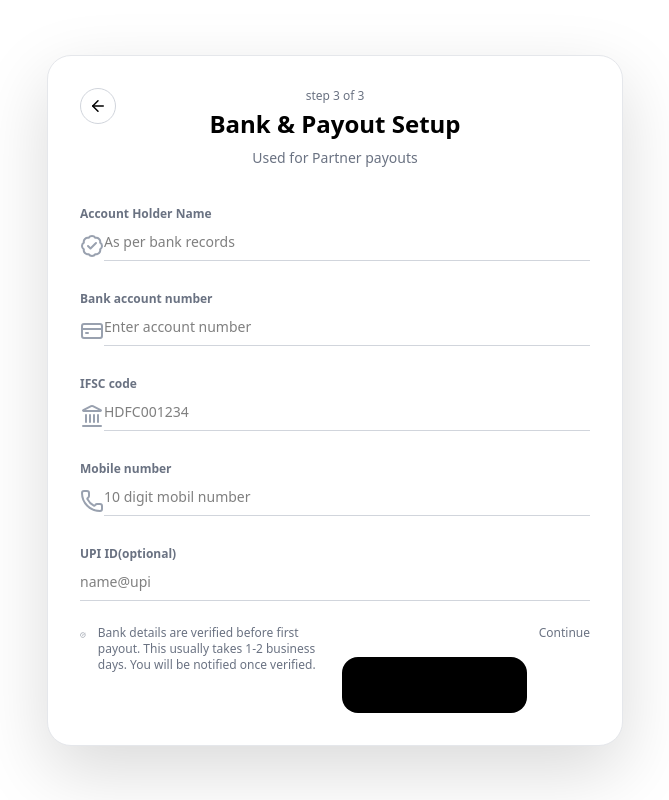
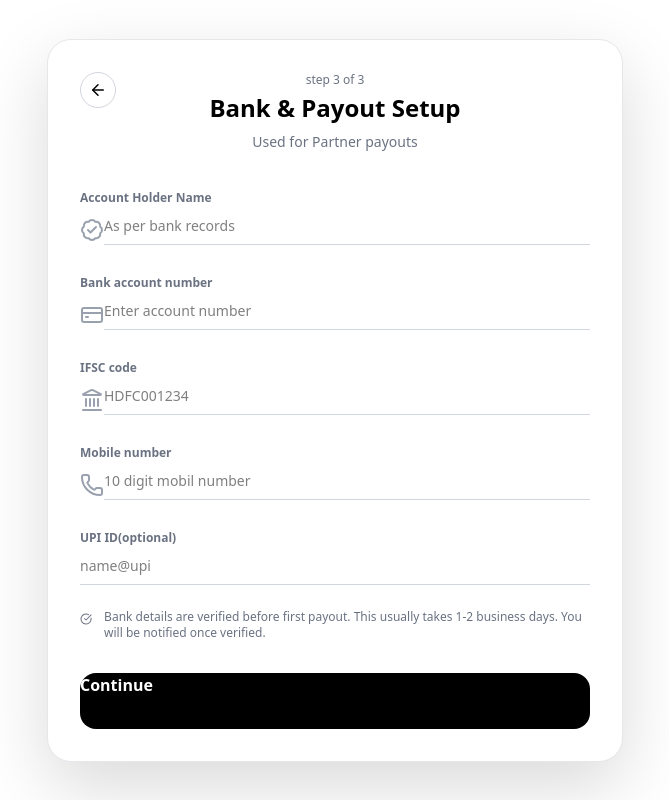
Before and after one commit to Akshavahora/ridex, a Next.js app: page /partner/onboarding/bank in a window 1280 px wide. Shown: the whole page, without its empty margins (305-974 px from the left). Built offline with nearby package versions, Linux system fonts and the light colour scheme; no server answers.

Commit message:
Added state Management using useState

```diff
--- a/src/app/partner/onboarding/bank/page.tsx
+++ b/src/app/partner/onboarding/bank/page.tsx
@@ -1,11 +1,45 @@
 'use client'
-import React from 'react'
+import axios from 'axios'
+import React, { useState } from 'react'
 import { motion } from 'motion/react'
-import { ArrowLeft, Badge, BadgeCheck, CheckCircle, CreditCard, Landmark, Phone } from 'lucide-react'
+import { ArrowLeft, Badge, BadgeCheck, CheckCircle, CircleDashed, CreditCard, Landmark, Phone } from 'lucide-react'
 import { useRouter } from 'next/navigation'
+
+const IFSC_REGEX = /^[A-Z]{4}0[A-Z0-9]{6}$/
+
 
 function page() {
     const router=useRouter()
+    const [accountHolder, setAccountHolder] = useState("")
+    const [accountNumber, setAccountNumber] = useState("")
+    const [ifsc, setIfsc] = useState("")
+    const [upi, setupi] = useState("")
+    const [mobileNumber, setMobileNumber] = useState("")
+    const [loading, setLoading] = useState(false)
+    const [error, setError] = useState("")
+
+    const handleBank=async()=>{
+        setLoading(true)
+        setError("")
+        try{
+            const {data}=await axios.post("/api/partner/onboarding/bank",{
+                accountHolder,
+                accountNumber,
+                ifsc,
+                upi,
+                mobileNumber
+            })
+            console.log(data)
+            setLoading(false)
+        }catch(error:any){
+            setError(error?.response?.data?.message ?? "Something went wrong")
+            console.error(error)
+            setLoading(false)
+        }
+    }
+
+
+
   return (
     <div className='min-h-screen bg-white flex items-center justify-center px-4'>
 
@@ -37,7 +71,7 @@ function page() {
                 <div className='flex items-center mt-2'>
                     <div className='text-gray-400'><BadgeCheck/></div>
                      <input type='text'id='ahn' placeholder='As per bank records' className='flex-1 border-b pb-2 text-sm focus:outline-none
-                     border-gray-300 focus:border-black'/>
+                     border-gray-300 focus:border-black' value={accountHolder} onChange={(e) => setAccountHolder(e.target.value)} />
 
                 </div>
             </div>
@@ -48,7 +82,7 @@ function page() {
                 <div className='flex items-center mt-2'>
                     <div className='text-gray-400'><CreditCard/></div>
                      <input type='text'id='ahn' placeholder='Enter account number' className='flex-1 border-b pb-2 text-sm focus:outline-none
-                     border-gray-300 focus:border-black'/>
+                     border-gray-300 focus:border-black' value={accountNumber} onChange={(e) => setAccountNumber(e.target.value)} />
 
                 </div>
             </div>
@@ -58,7 +92,7 @@ function page() {
                 <div className='flex items-center mt-2'>
                     <div className='text-gray-400'><Landmark/></div>
                      <input type='text'id='ahn' placeholder='HDFC001234' className='flex-1 border-b pb-2 text-sm focus:outline-none
-                     border-gray-300 focus:border-black'/>
+                     border-gray-300 focus:border-black' value={ifsc} onChange={(e) => setIfsc(e.target.value)} />
 
                 </div>
             </div>
@@ -68,7 +102,7 @@ function page() {
                 <div className='flex items-center mt-2'>
                     <div className='text-gray-400'><Phone/></div>
                      <input type='text'id='ahn' placeholder='10 digit mobil number' className='flex-1 border-b pb-2 text-sm focus:outline-none
-                     border-gray-300 focus:border-black'/>
+                     border-gray-300 focus:border-black' value={mobileNumber} onChange={(e) => setMobileNumber(e.target.value)} />
 
                 </div>
             </div>
@@ -78,7 +112,7 @@ function page() {
                 <div className='flex items-center mt-2'>
 
                      <input type='text'id='ahn' placeholder='name@upi' className='flex-1 border-b pb-2 text-sm focus:outline-none
-                     border-gray-300 focus:border-black'/>
+                     border-gray-300 focus:border-black' value={upi} onChange={(e) => setupi(e.target.value)} />
 
                 </div>
             </div>
@@ -86,20 +120,26 @@ function page() {
         </div>
 
 
+         {error && <p className='text-red-500 text-sm mt-4'>*{error}</p>}
+
         <div className='mt-6 flex items-start gap-3 text-xs text-gray-500'>
             <CheckCircle size={16} className='mt-0.5'/>
             <p>Bank details are verified before first payout.
                 This usually takes 1-2 business days. You will be notified once verified.</p>
-            <motion.button
+             </div>
+
+         <motion.button
             whileHover={{scale:1.02}}
             whileTap={{scale:0.97}}
+            onClick={handleBank}
+            disabled={loading}
             className='mt-8 w-full h-14 rounded-2xl bg-black text-white font-semibold flex
             disabled:opacity-40 transion' >
 
-            </motion.button>
 
- Continue
-        </div>
+
+        {loading?<CircleDashed className='text-white animate-spin'/>:"Continue"}
+         </motion.button>
 
     </motion.div>
 
--- a/src/app/partner/onboarding/documents/page.tsx
+++ b/src/app/partner/onboarding/documents/page.tsx
@@ -1,7 +1,7 @@
 "use client";
 import React, { useState } from "react";
 import { motion } from "motion/react";
-import { ArrowLeft, FileCheck, UploadCloud } from "lucide-react";
+import { ArrowLeft, CircleDashed, FileCheck, UploadCloud } from "lucide-react";
 import { useRouter } from "next/navigation";
 import axios from "axios";
 
@@ -15,21 +15,33 @@ function page() {
     rc: null
   });
 
+  const [loading, setLoading] = useState(false)
+  const [error, setError] = useState("")
+
+
   const handleDocs = async () => {
+    setLoading(true)
+    setError("")
+
     try {
 
       const formData = new FormData();
       if(!docs.aadhar || !docs.license || !docs.rc) {
-        return null;
+        setError("Please upload all required documents")
+       setLoading(false)
+       return null
+
       }
       formData.append("aadhar", docs.aadhar);
       formData.append("license", docs.license);
       formData.append("rc", docs.rc);
 
       const {data} = await axios.post("/api/partner/onboarding/documents", formData);
-      console.log(data);
-    } catch (error) {
+      setLoading(false)
+    } catch (error:any) {
+      setError(error?.response?.data?.message ?? "Something went wrong")
       console.error("Error uploading documents:", error);
+      setLoading(false)
     }
   }
 
@@ -139,15 +151,17 @@ function page() {
             <p>Documents are securely stored and manually verified by our team.</p>
 
         </div>
+         {error && <p className="text-red-500 text-sm mt-4"> * {error}</p>}
 
         <motion.button
         whileHover={{scale:1.02}}
         whileTap={{scale:0.97}}
         onClick={handleDocs}
+        disabled={loading}
         className='mt-8 w-full h-14 rounded-2xl bg-black text-white font-semibold flex
         items-center justify-center gap-2 disabled:opacity-40 transition'>
 
-            Continue
+             {loading ? <CircleDashed className="text-white animate-spin" /> : "Continue"}
         </motion.button>
       </motion.div>
     </div>
```
